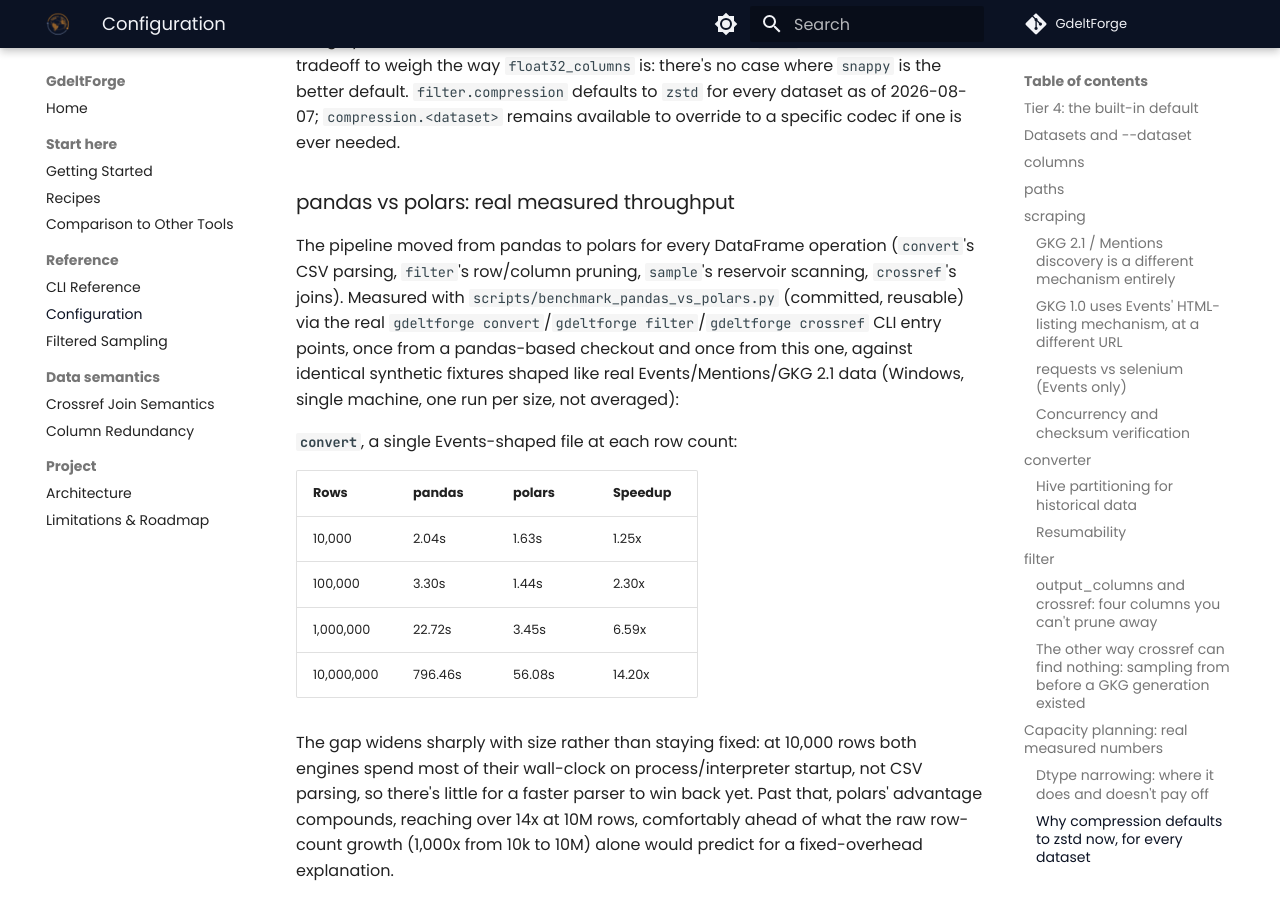
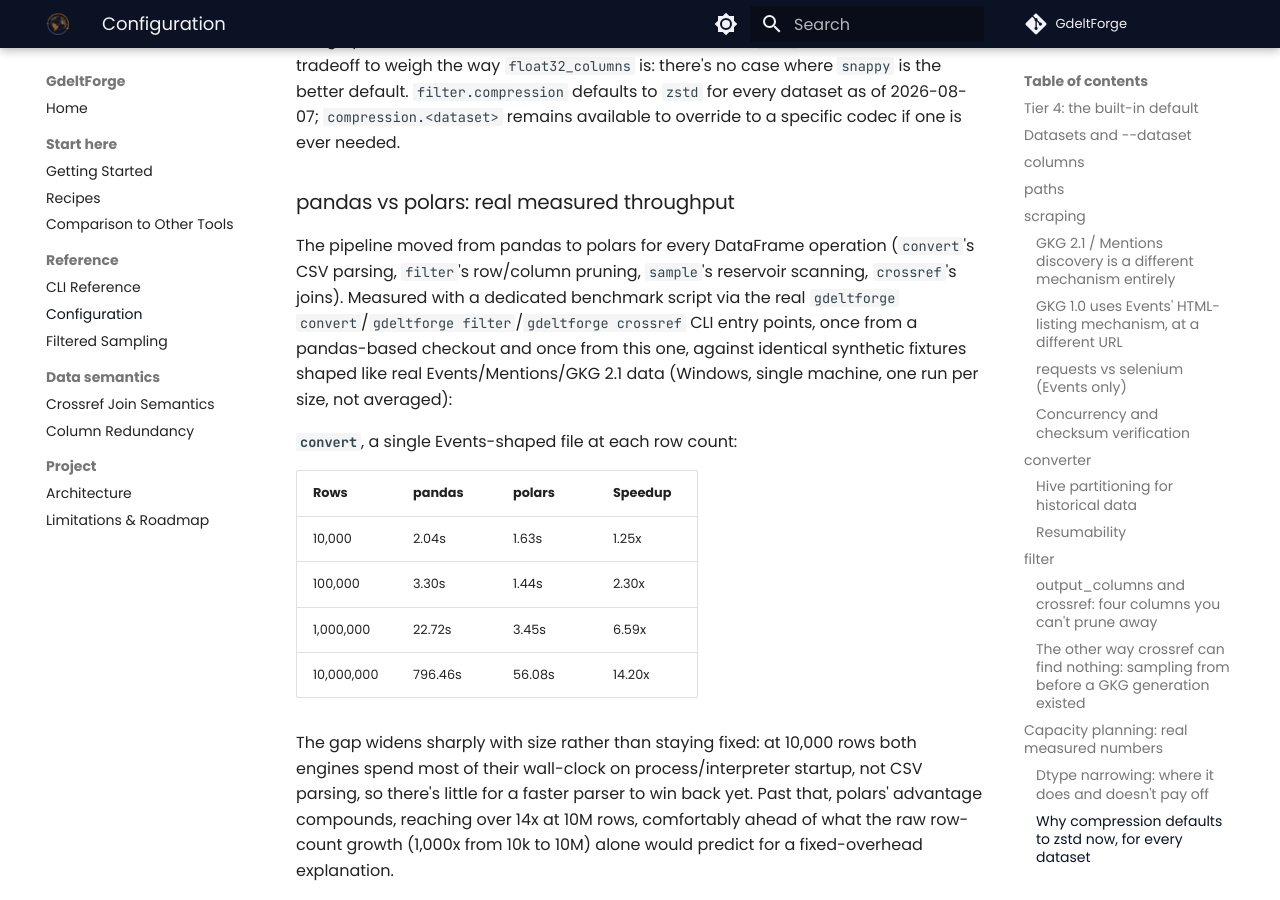
Before and after one commit to Vinicius-Teixeirac/GdeltForge, an MkDocs documentation site: the page built from docs/configuration.md, in a window 1280 px wide and 900 px high, scrolled down 17193 px. Built offline with MkDocs 1.6.1 and Material for MkDocs 9.7.7, drawn with Linux system fonts in a browser that asks for light colours; comment, search, counter and statistics services are not loaded.

Commit message:
docs: stop citing the removed benchmark script's path
scripts/benchmark_pandas_vs_polars.py isn't part of this repo's
history; configuration.md and CHANGELOG.md both called it out as
committed and reusable at that path. The real numbers it produced
still stand and stay documented; the references to its own path and
committed status are removed.

```diff
--- a/docs/configuration.md
+++ b/docs/configuration.md
@@ -317,7 +317,7 @@ Roughly 30% smaller, and faster to write, not slower. Since `zstd` is lossless,
 
 ### pandas vs polars: real measured throughput
 
-The pipeline moved from pandas to polars for every DataFrame operation (`convert`'s CSV parsing, `filter`'s row/column pruning, `sample`'s reservoir scanning, `crossref`'s joins). Measured with `scripts/benchmark_pandas_vs_polars.py` (committed, reusable) via the real `gdeltforge convert`/`gdeltforge filter`/`gdeltforge crossref` CLI entry points, once from a pandas-based checkout and once from this one, against identical synthetic fixtures shaped like real Events/Mentions/GKG 2.1 data (Windows, single machine, one run per size, not averaged):
+The pipeline moved from pandas to polars for every DataFrame operation (`convert`'s CSV parsing, `filter`'s row/column pruning, `sample`'s reservoir scanning, `crossref`'s joins). Measured with a dedicated benchmark script via the real `gdeltforge convert`/`gdeltforge filter`/`gdeltforge crossref` CLI entry points, once from a pandas-based checkout and once from this one, against identical synthetic fixtures shaped like real Events/Mentions/GKG 2.1 data (Windows, single machine, one run per size, not averaged):
 
 **`convert`**, a single Events-shaped file at each row count:
 
```
Also changed, not shown: CHANGELOG.md (+1 -1 lines).
